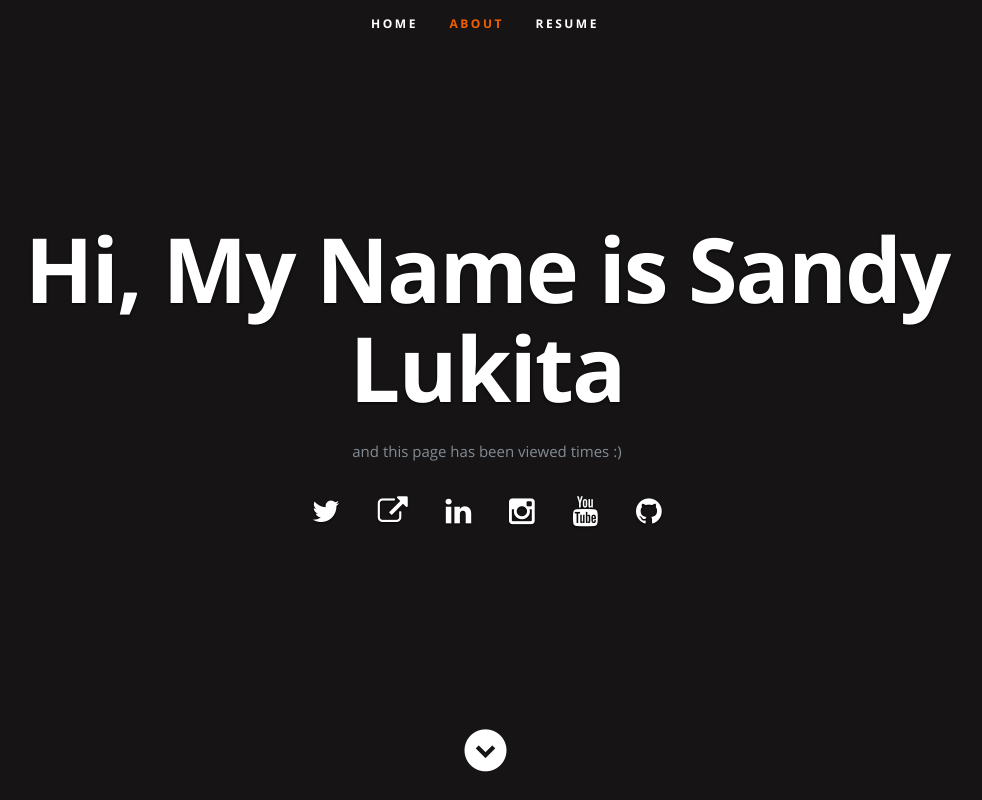
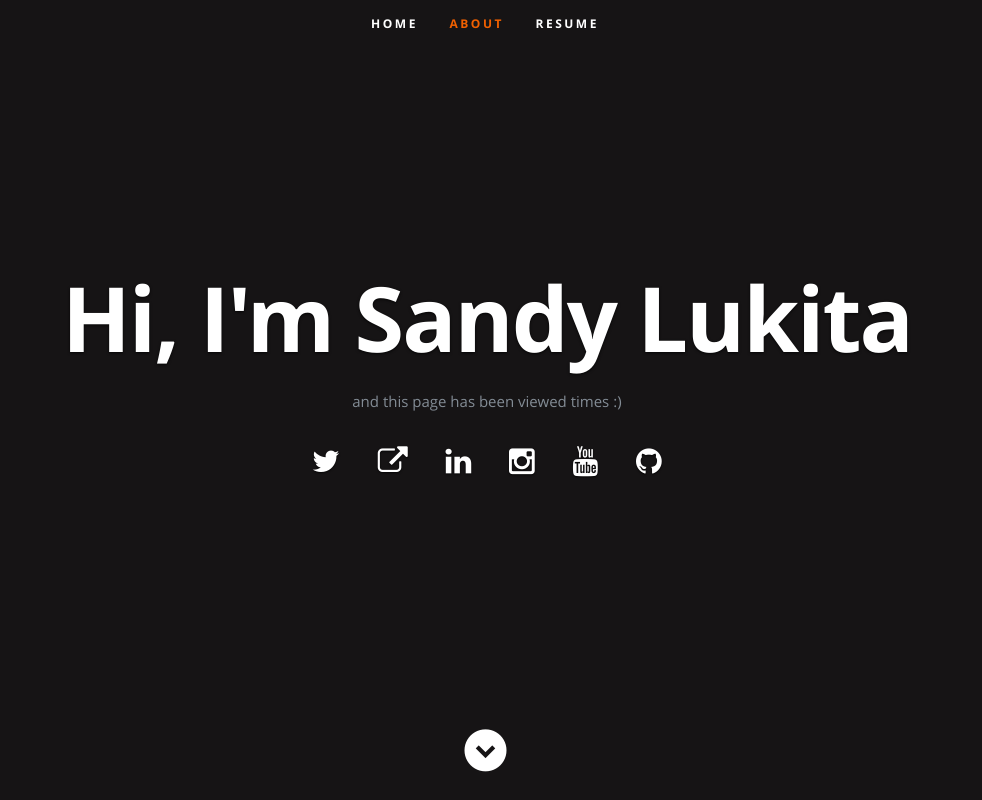
Before and after one commit to sandylukita/azure-resume2, a plain HTML site: page frontend/index.html in a window 1280 px wide. Shown: the top 800 px of the page, without its empty margins (155-1137 px from the left). Drawn offline with nearby package versions, Linux system fonts and the light colour scheme; no server answers.

Commit message:
Changed Index.html

```diff
--- a/frontend/index.html
+++ b/frontend/index.html
@@ -54,7 +54,7 @@
 
       <div class="row banner">
          <div class="banner-text">
-            <h1 class="responsive-headline">Hi, My Name is Sandy Lukita</h1>
+            <h1 class="responsive-headline">Hi, I'm Sandy Lukita</h1>
 
             <p>and this page has been viewed <a id="counter"></a> times :) </p>
             <ul class="social">
```
